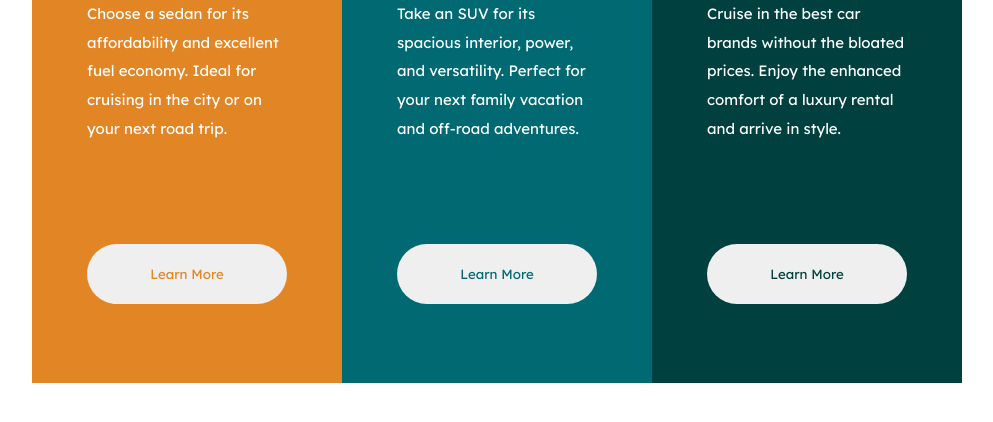
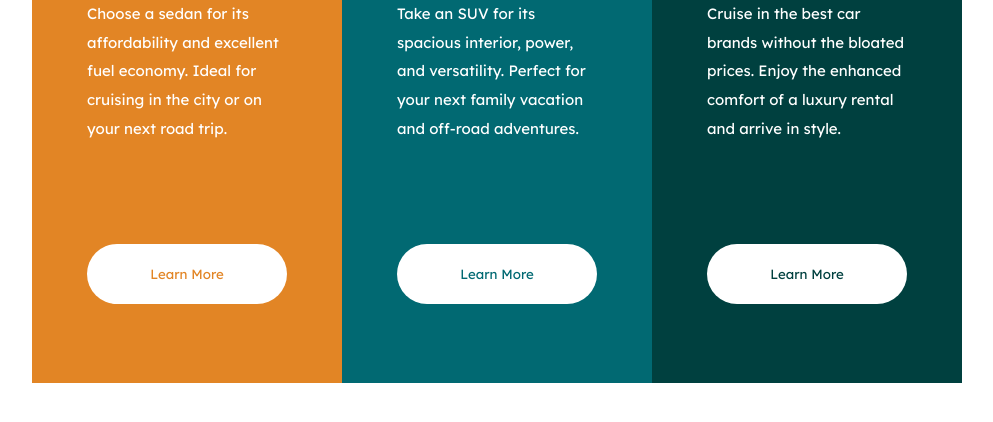
Before and after one commit to inespart/3-column-preview-card-component-main, a plain HTML site: page index.html in a window 1280 px wide. Shown: the part 322-744 px from the top of the page, without its empty margins (143-1136 px from the left). Drawn offline with Linux system fonts and the light colour scheme.

Commit message:
Change z-index value

```diff
--- a/style.css
+++ b/style.css
@@ -41,6 +41,7 @@ h1 {
   display: flex;
   flex-direction: column;
   align-items: flex-start;
+  z-index: 999;
 }
 
 .orange {
@@ -63,6 +64,7 @@ img {
 }
 
 button {
+  background-color: white;
   margin-top: 100px;
   border-radius: 50px;
   border: none;
@@ -74,17 +76,14 @@ button {
 
 .orange button {
   color: var(--orange);
-  z-index: 1000;
 }
 
 .blue button {
   color: var(--dark-cyan);
-  z-index: 1000;
 }
 
 .green button {
   color: var(--very-dark-cyan);
-  z-index: 1000;
 }
 
 button:hover {
```
